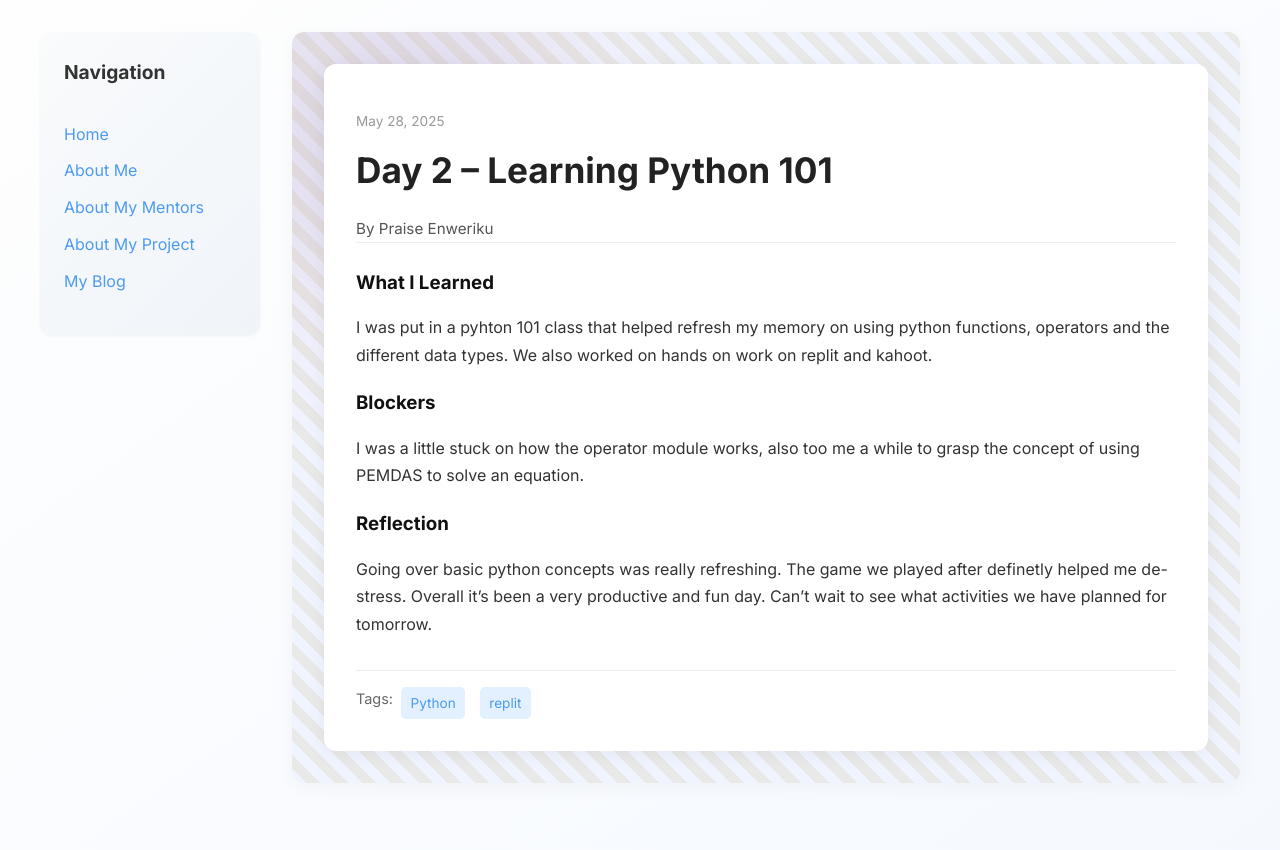
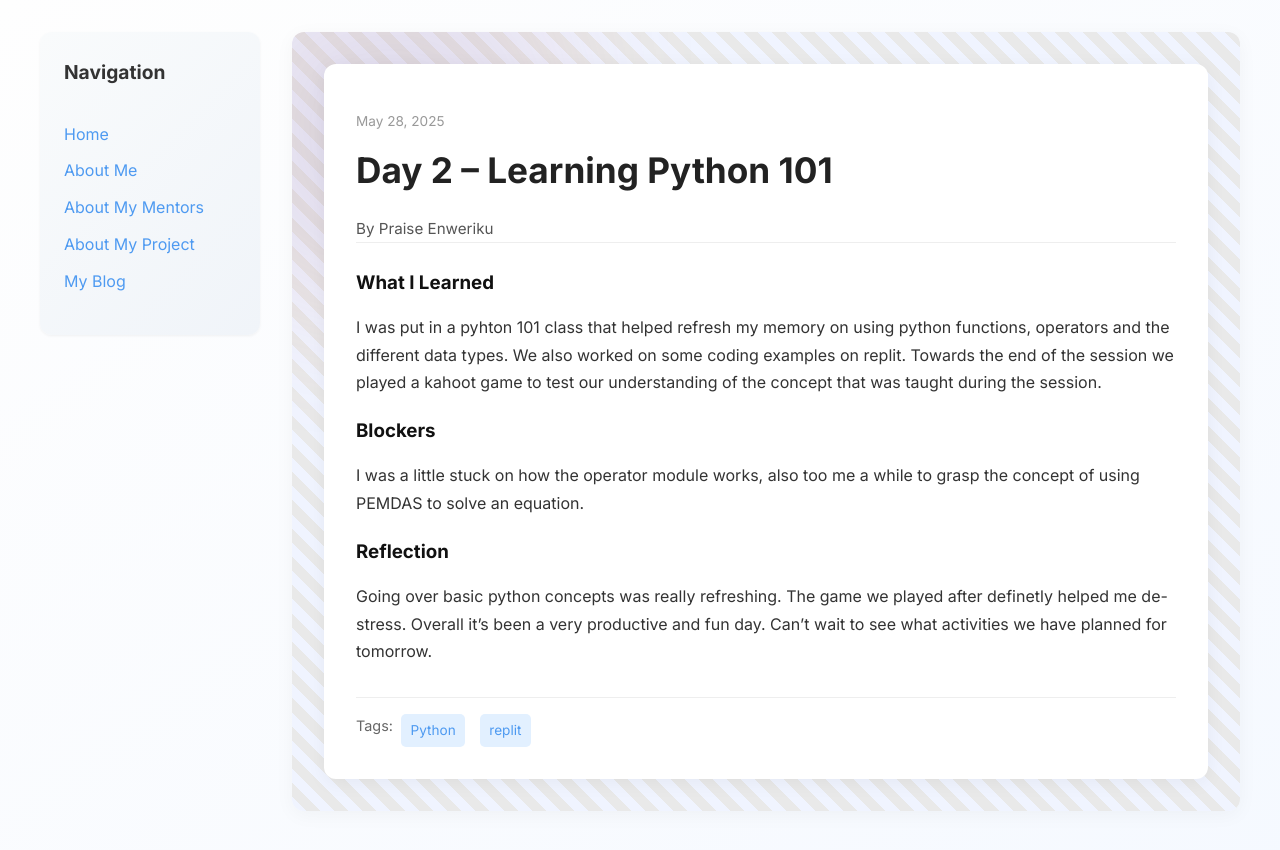
Before and after one commit to PraiseEnweriku1/PraiseEnweriku1.github.io, a Jekyll site: the page built from _posts/2025-05-28-day-2.md, in a window 1280 px wide. Shown: the top 850 px of the page. Built offline with Jekyll 4.4.1, drawn with Linux system fonts in a browser that asks for light colours.

Commit message:
Update 2025-05-28-day-2.md

```diff
--- a/_posts/2025-05-28-day-2.md
+++ b/_posts/2025-05-28-day-2.md
@@ -7,7 +7,7 @@ permalink: /day2.html
 tags: ["Python", "replit"]
 
 what_i_learned: |
-  I was put in a pyhton 101 class that helped refresh my memory on using python functions, operators and the different data types. We also worked on hands on work on replit and kahoot.
+  I was put in a pyhton 101 class that helped refresh my memory on using python functions, operators and the different data types. We also worked on some coding examples on replit. Towards the end of the session we played a kahoot game to test our understanding of the concept that was taught during the session.
 
 
 blockers: |
```
